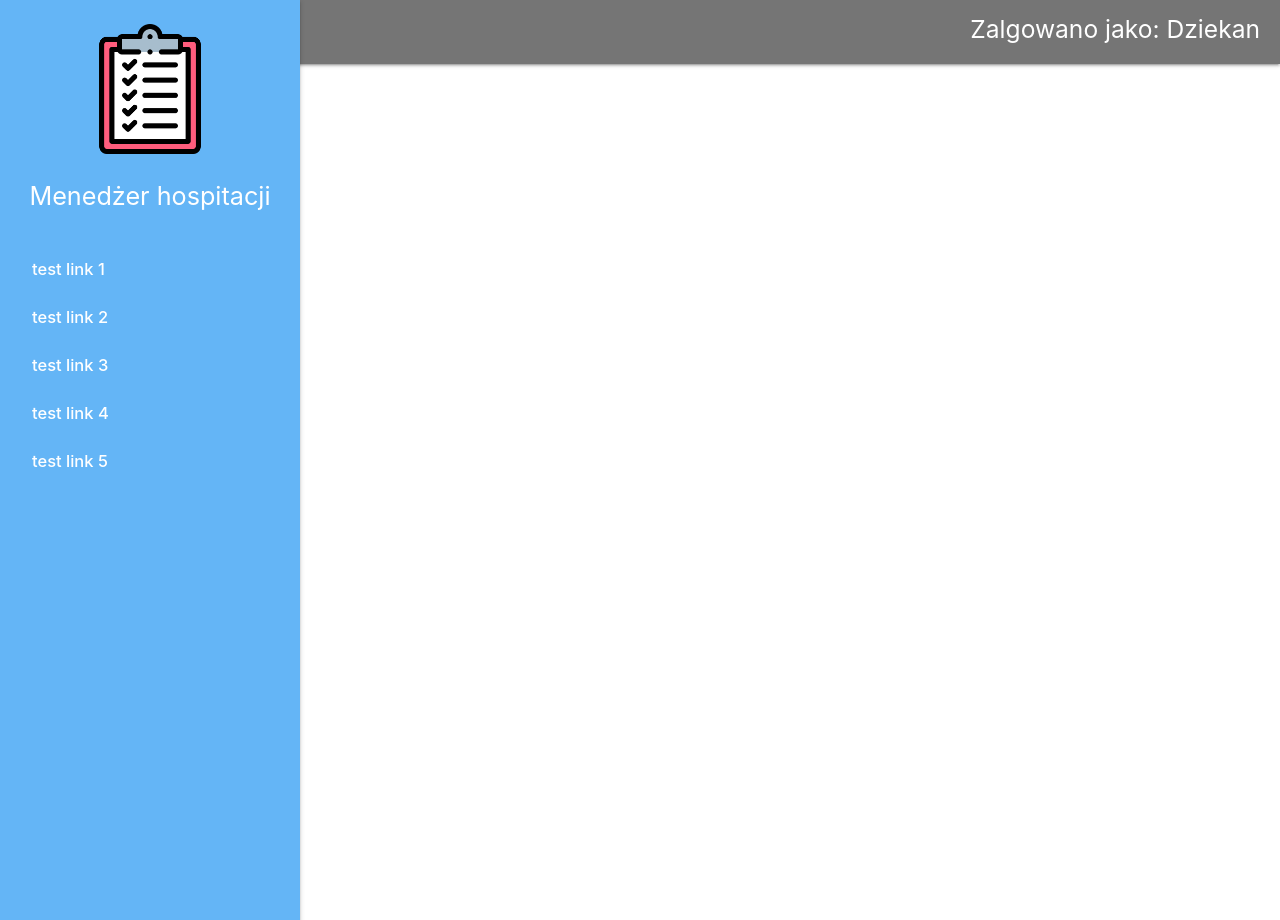
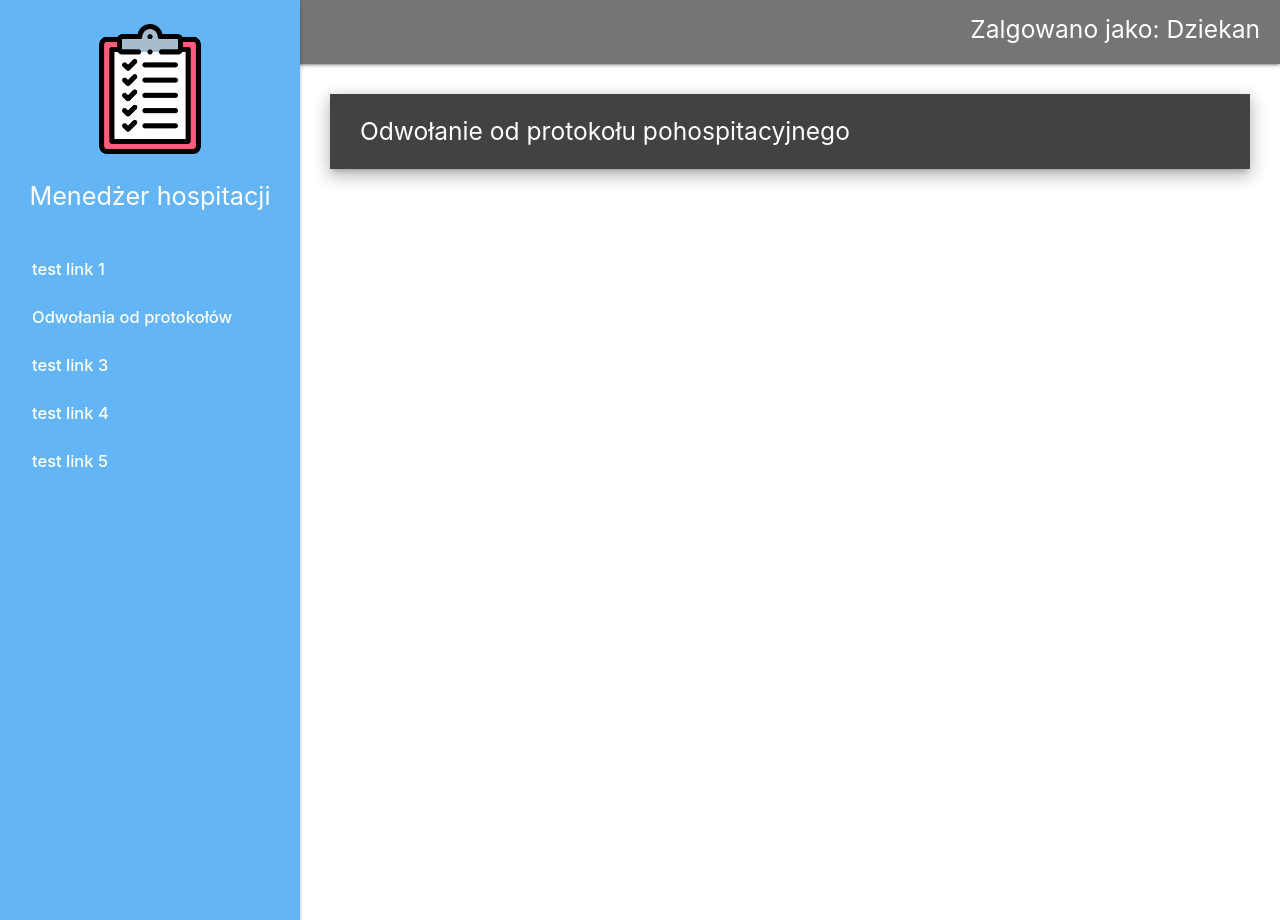
Before and after one commit to sq3esp/HospitacjePODjango, a Django app: template hospitation_manager/templates/hospitation_manager/appeal_responses/details.html in a window 1280 px wide. Run offline with Django 4.2, Linux system fonts and the light colour scheme; the template is opened without the code that fills it, so the values that code supplies are empty.

Commit message:
changed hospitation, protocol and appeal relations to explicit onetoone

```diff
--- a/hospitation_manager/models.py
+++ b/hospitation_manager/models.py
@@ -54,7 +54,7 @@ class HospitationProtocol(models.Model):
     created_at = models.DateField(verbose_name="lodging date", auto_now=False, auto_now_add=True)
     protocol_content = models.TextField(verbose_name="content of protocol")
     is_appeal_lodged = models.BooleanField(verbose_name="is appeal lodged?", default=False)
-    appeal = models.ForeignKey(ProtocolAppeal, verbose_name="appeal", on_delete=models.SET_NULL, blank=True, null=True)
+    appeal = models.OneToOneField(ProtocolAppeal, verbose_name="appeal", on_delete=models.SET_NULL, blank=True, null=True)
 
     def __str__(self) -> str:
         return f"{self.issuer.last_name} : {self.protocol_content}, is appeal lodged?: {self.is_appeal_lodged}"
@@ -70,7 +70,7 @@ class Hospitation(models.Model):
     status = models.CharField(max_length=1, choices=STATUS_CHOICES, verbose_name="status", default='W')
     hospitation_team = models.ForeignKey(HospitationTeam, on_delete=models.SET_NULL, verbose_name="hospitation Team", blank=True, null=True)
     classes = models.ForeignKey(Classes, on_delete=models.CASCADE, verbose_name="classes")
-    associated_protocol = models.ForeignKey(HospitationProtocol, on_delete=models.SET_NULL, verbose_name="associated protocol", blank=True, null=True)
+    associated_protocol = models.OneToOneField(HospitationProtocol, on_delete=models.SET_NULL, verbose_name="associated protocol", blank=True, null=True)
 
     def __str__(self) -> str:
         return f"{self.number} : {self.hospitation_date}, {self.status}, {self.classes.name}"
--- a/hospitation_manager/templates/hospitation_manager/appeal_responses/details.html
+++ b/hospitation_manager/templates/hospitation_manager/appeal_responses/details.html
@@ -3,8 +3,13 @@
 
 {% block title %} <title>Menedżer hospitacji</title> {% endblock%}
 {% block styles %}
+<link rel="stylesheet" href="{% static 'hospitation_manager/styles/data_table.css' %}">
 {% endblock %}
 
 {% block content %}
-<h1>{{appeal}}</h1>
+<div class="data-section-container">
+    <div class="data-section-header white-text grey darken-3 valign-wrapper z-depth-3">
+        <h5>Odwołanie od protokołu pohospitacyjnego</h5>
+    </div>
+</div>
 {% endblock %}
--- a/hospitation_manager/templates/hospitation_manager/layout.html
+++ b/hospitation_manager/templates/hospitation_manager/layout.html
@@ -27,16 +27,16 @@
     </nav>
     <ul id="slide-out" class="sidenav sidenav-fixed blue lighten-2 white-text ">
         <div class="container logo-container">
-            <a href="#" class="brand-logo">
+            <a href="/" class="brand-logo">
                 <img src="{% static 'hospitation_manager/favicon.ico' %}" alt="icon">
             </a>
         </div>
         <div class="custom-container">
-            <a id="logo-text" href="#" class="brand-logo white-text flow-text center">Menedżer hospitacji</a>
+            <a id="logo-text" href="/" class="brand-logo white-text flow-text center">Menedżer hospitacji</a>
         </div>
         {% block sidenav_links %}
             <li><a href="#" class="white-text flow-text sidenav-link">test link 1</a></li>
-            <li><a href="#" class="white-text flow-text sidenav-link">test link 2</a></li>
+            <li><a href="/appeal_responses/" class="white-text flow-text sidenav-link">Odwołania od protokołów</a></li>
             <li><a href="#" class="white-text flow-text sidenav-link">test link 3</a></li>
             <li><a href="#" class="white-text flow-text sidenav-link">test link 4</a></li>
             <li><a href="#" class="white-text flow-text sidenav-link">test link 5</a></li>
```
Also changed, not shown: hospitation_manager/templates/hospitation_manager/appeal_responses/index.html (+7 -8 lines).
